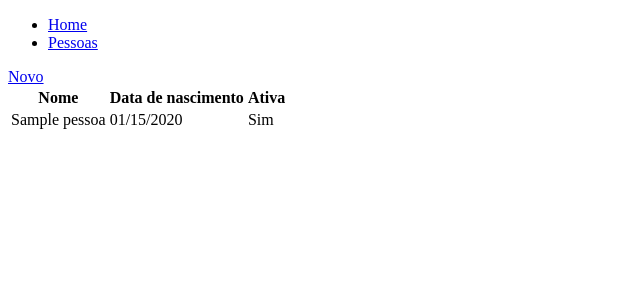
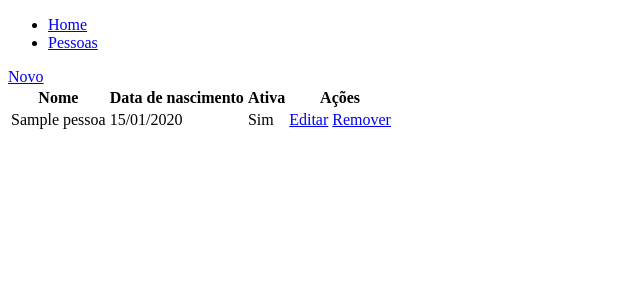
Before and after one commit to thomzera/people-registration, a Django app: page /pessoas/ in a window 1280 px wide. Shown: the top 300 px of the page, without its empty margins (0-640 px from the left). Run offline with Django 4.2, Linux system fonts and the light colour scheme; tables that the repository leaves empty hold one stand-in row (values such as "Sample post").

Commit message:
Adicionando opções de Editar e Remover pessoa

```diff
--- /dev/null
+++ b/pessoa/templates/pessoa/pessoa_confirm_delete.html
@@ -0,0 +1,5 @@
+<form method="post">
+    {% csrf_token %}
+    <p>Are you sure you want to delete "{{ object }}"?</p>
+    <input type="submit" value="Confirm">
+</form>
--- a/pessoa/templates/pessoa/pessoa_list.html
+++ b/pessoa/templates/pessoa/pessoa_list.html
@@ -9,13 +9,14 @@
             <th>Nome</th>
             <th>Data de nascimento</th>
             <th>Ativa</th>
+            <th>Ações</th>
         </tr>
     </thead>
     <tbody>
         {% for pessoa in object_list %}
         <tr>
             <td>{{ pessoa.nome_completo }}</td>
-            <td>{{ pessoa.data_nascimento|date:"SHORT_DATE_FORMAT" }}</td>
+            <td>{{ pessoa.data_nascimento|date:"d/m/Y" }}</td>
             <td>
                 {% if pessoa.ativa %}
                 Sim
@@ -23,6 +24,10 @@
                 Não
                 {% endif %}
             </td>
+            <td>
+                <a href="{% url 'pessoa.editar' pessoa.pk %}">Editar</a>
+                <a href="{% url 'pessoa.remover' pessoa.pk %}">Remover</a>
+            </td>
         </tr>
         {% endfor %}
     </tbody>
--- a/pessoa/urls.py
+++ b/pessoa/urls.py
@@ -1,8 +1,11 @@
 from django.urls import path
 
-from .views import ListaPessoaView, PessoaCreatView
+from .views import (ListaPessoaView, PessoaCreatView, PessoaDeleteView,
+                    PessoaUpdateView)
 
 urlpatterns = [
     path('', ListaPessoaView.as_view(), name='pessoa.index'),
-    path('novo/', PessoaCreatView.as_view(), name='pessoa.novo')
+    path('novo/', PessoaCreatView.as_view(), name='pessoa.novo'),
+    path('editar/<int:pk>', PessoaUpdateView.as_view(), name='pessoa.editar'),
+    path('remover/<int:pk>', PessoaDeleteView.as_view(), name='pessoa.remover')
 ]
--- a/pessoa/views.py
+++ b/pessoa/views.py
@@ -1,5 +1,4 @@
-from django.shortcuts import render
-from django.views.generic import CreateView, ListView
+from django.views.generic import CreateView, DeleteView, ListView, UpdateView
 
 from .forms import PessoaForm
 from .models import Pessoa
@@ -16,3 +15,14 @@ class PessoaCreatView(CreateView):
     model = Pessoa
     form_class = PessoaForm
     success_url = '/pessoas/'
+
+
+class PessoaUpdateView(UpdateView):
+    model = Pessoa
+    form_class = PessoaForm
+    success_url = '/pessoas/'
+
+
+class PessoaDeleteView(DeleteView):
+    model = Pessoa
+    success_url = '/pessoas/'
```
